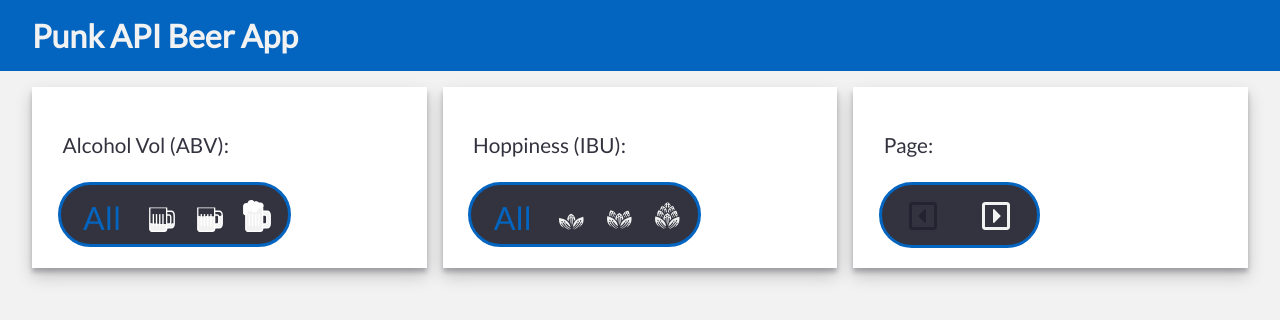
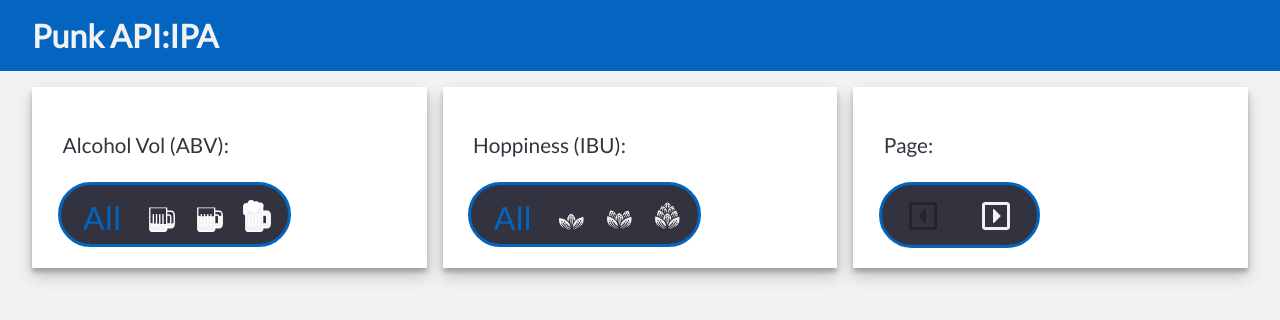
Before and after one commit to wjlee2020/Punk-API-Beer-App, a plain HTML site: page index.html in a window 1280 px wide. Drawn offline with Linux system fonts and the light colour scheme; no server answers.

Commit message:
changed header

```diff
--- a/index.html
+++ b/index.html
@@ -7,7 +7,7 @@
     <link rel="stylesheet" href="css/style.css" />
   </head>
   <body>
-    <header>Punk API Beer App</header>
+    <header>Punk API:IPA</header>
     <div class="container">
       <div class="filters">
         <div class="card filter-card">
```
